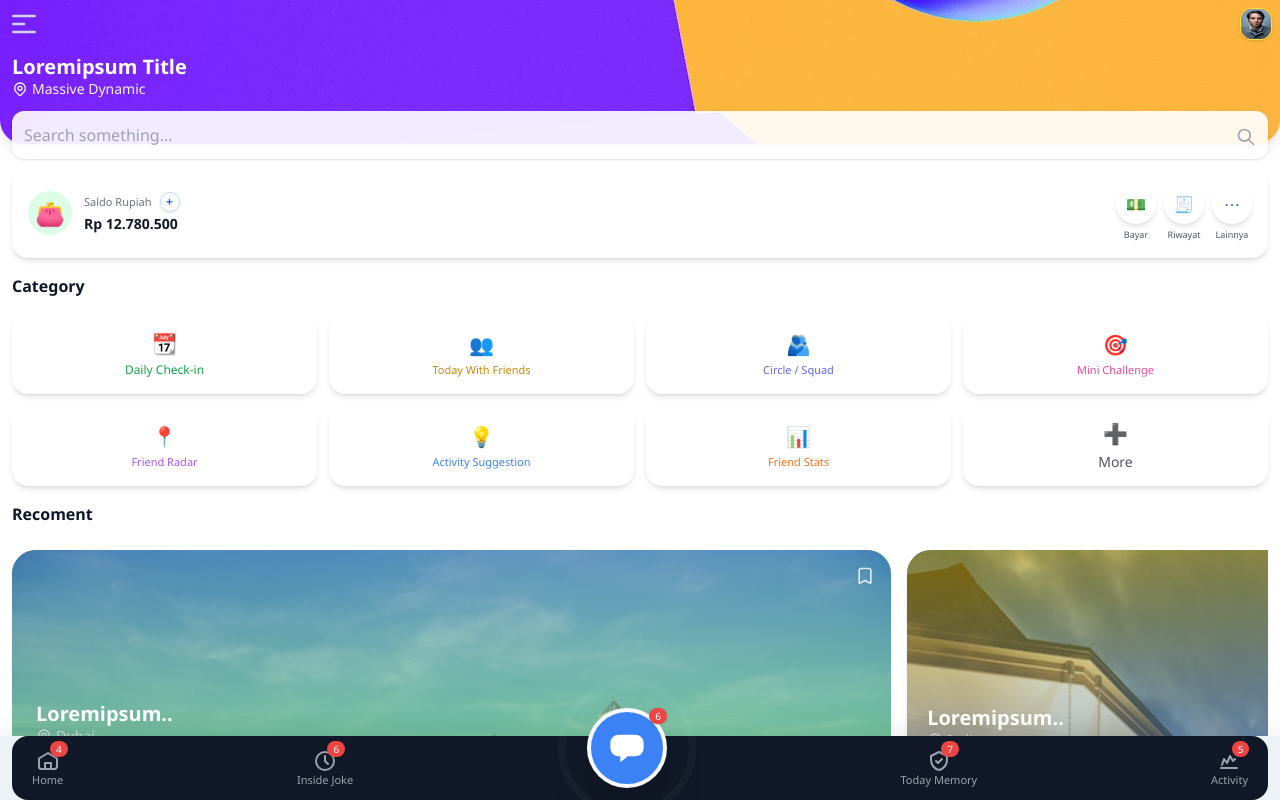
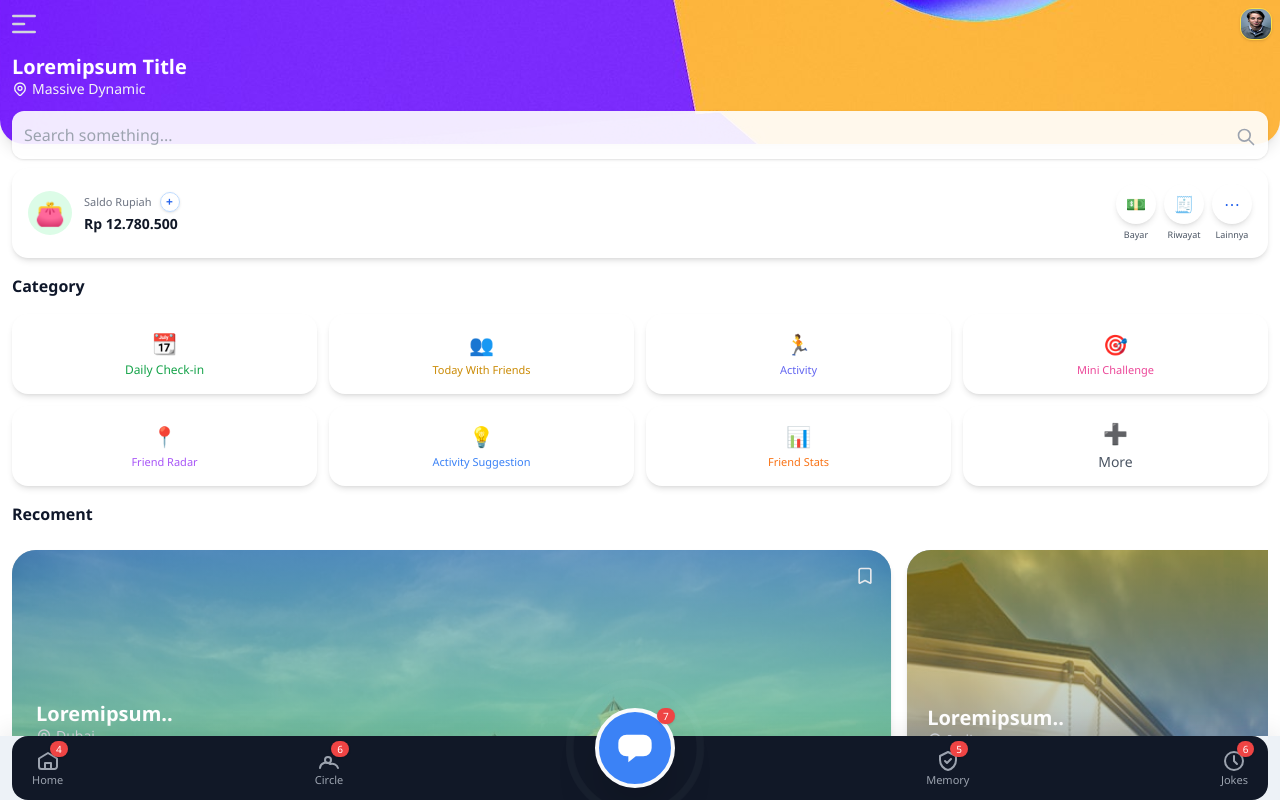
Before and after one commit to jimmytobing/JimCapasitor, a React (Vite) app: page /home in a window 1280 px wide. Built offline with nearby package versions, Linux system fonts and the light colour scheme; no server answers.

Commit message:
[PWA] perbaikan Navbar

```diff
--- a/package.json
+++ b/package.json
@@ -9,6 +9,7 @@
     "build": "vite build",
     "predeploy": "npm run build",
     "deploy": "gh-pages -d dist",
+    "pwa": "npm run deploy",
     "preview": "vite preview",
     "android": "npm run build && npx cap sync && npx cap run android"
   },
--- a/src/app/router.jsx
+++ b/src/app/router.jsx
@@ -1,13 +1,13 @@
-import { Route, Routes } from 'react-router-dom'
+import { Navigate, Route, Routes } from 'react-router-dom'
 import Home from '../features/home/Home.jsx'
-import InsideJokePage from '../features/inside-joke/InsideJokePage.jsx'
+import JokesPage from '../features/jokes/JokesPage.jsx'
 import DailyPage from '../features/daily/DailyPage.jsx'
 import TodayFriendsPage from '../features/today-friends/TodayFriendsPage.jsx'
-import CircleSquadPage from '../features/circle-squad/CircleSquadPage.jsx'
+import CirclePage from '../features/circle/CirclePage.jsx'
 import MiniChallengePage from '../features/mini-challenge/MiniChallengePage.jsx'
 import FriendRadarPage from '../features/friend-radar/FriendRadarPage.jsx'
 import ActivitySuggestionPage from '../features/activity-suggestion/ActivitySuggestionPage.jsx'
-import TodayMemoryPage from '../features/today-memory/TodayMemoryPage.jsx'
+import MemoryPage from '../features/memory/MemoryPage.jsx'
 import FriendStatsPage from '../features/friend-stats/FriendStatsPage.jsx'
 import FriendRankingPage from '../features/friend-ranking/FriendRankingPage.jsx'
 import FriendQuizPage from '../features/friend-quiz/FriendQuizPage.jsx'
@@ -28,17 +28,17 @@ export default function AppRoutes({ showToast }) {
       }}
     >
       <Route path="/home" element={<Home showToast={showToast} />} />
-      <Route path="/inside-joke" element={<InsideJokePage />} />
+      <Route path="/jokes" element={<JokesPage />} />
       <Route path="/daily" element={<DailyPage showToast={showToast} />} />
       <Route path="/today-friends" element={<TodayFriendsPage showToast={showToast} />} />
-      <Route path="/circle-squad" element={<CircleSquadPage showToast={showToast} />} />
+      <Route path="/circle" element={<CirclePage showToast={showToast} />} />
       <Route path="/mini-challenge" element={<MiniChallengePage showToast={showToast} />} />
       <Route path="/friend-radar" element={<FriendRadarPage showToast={showToast} />} />
       <Route
         path="/activity-suggestion"
         element={<ActivitySuggestionPage showToast={showToast} />}
       />
-      <Route path="/today-memory" element={<TodayMemoryPage />} />
+      <Route path="/memory" element={<MemoryPage />} />
       <Route path="/friend-stats" element={<FriendStatsPage showToast={showToast} />} />
       <Route path="/friend-quiz" element={<FriendQuizPage showToast={showToast} />} />
       <Route path="/friend-quiz/new" element={<NewFriendQuizPage showToast={showToast} />} />
@@ -49,6 +49,9 @@ export default function AppRoutes({ showToast }) {
       <Route path="/activity" element={<ActivityPage />} />
       <Route path="/chat" element={<ChatPage />} />
       <Route path="/chat/:threadId" element={<ChatDetailPage />} />
+      <Route path="/inside-joke" element={<Navigate to="/jokes" replace />} />
+      <Route path="/circle-squad" element={<Navigate to="/circle" replace />} />
+      <Route path="/today-memory" element={<Navigate to="/memory" replace />} />
     </Routes>
   )
 }
--- a/src/features/chat/ChatPage.jsx
+++ b/src/features/chat/ChatPage.jsx
@@ -22,7 +22,7 @@ export default function ChatPage() {
           <div className="bg-gradient-to-r from-slate-900 via-slate-800 to-blue-800 px-5 pb-8 pt-[calc(1rem+env(safe-area-inset-top)+1rem)] text-white">
             <button
               className="text-sm font-medium text-white/80"
-              onClick={() => navigate(circleId ? '/circle-squad' : '/')}
+              onClick={() => navigate(circleId ? '/circle' : '/')}
             >
               {'< Back'}
             </button>
--- a/src/features/circle-squad/CircleSquadPage.jsx
+++ b/src/features/circle/CirclePage.jsx
@@ -42,7 +42,7 @@ const actions = [
   { id: 'ranking', label: 'Ranking', emoji: '📊' },
 ]
 
-export default function CircleSquadPage({ showToast }) {
+export default function CirclePage({ showToast }) {
   const navigate = useNavigate()
   const notify = typeof showToast === 'function' ? showToast : () => {}
 
--- a/src/features/friend-quiz/FriendQuizPage.jsx
+++ b/src/features/friend-quiz/FriendQuizPage.jsx
@@ -46,7 +46,7 @@ export default function FriendQuizPage({ showToast }) {
           <div className="bg-gradient-to-r from-violet-700 via-fuchsia-600 to-pink-500 px-5 pb-8 pt-[calc(1rem+env(safe-area-inset-top)+1rem)] text-white">
             <button
               className="text-sm font-medium text-white/80"
-              onClick={() => navigate('/circle-squad')}
+              onClick={() => navigate('/circle')}
             >
               {'< Back'}
             </button>
--- a/src/features/friend-ranking/FriendRankingPage.jsx
+++ b/src/features/friend-ranking/FriendRankingPage.jsx
@@ -70,7 +70,7 @@ export default function FriendRankingPage({ showToast }) {
           <div className="bg-gradient-to-r from-rose-700 via-pink-600 to-orange-400 px-5 pb-8 pt-[calc(1rem+env(safe-area-inset-top)+1rem)] text-white">
             <button
               className="text-sm font-medium text-white/80"
-              onClick={() => navigate('/circle-squad')}
+              onClick={() => navigate('/circle')}
             >
               {'< Back'}
             </button>
--- a/src/features/home/Home.jsx
+++ b/src/features/home/Home.jsx
@@ -103,10 +103,10 @@ export default function Home({ showToast }) {
               </button>
               <button
                 className={`flex h-20 w-full flex-col items-center justify-center rounded-2xl bg-white p-1 text-indigo-500 shadow hover:shadow-md ${glowButtonClass}`}
-                onClick={() => navigate('/circle-squad')}
+                onClick={() => navigate('/activity')}
               >
-                <span className="text-xl">🫂</span>
-                <p className="mt-1 text-center text-[11px] leading-tight">Circle / Squad</p>
+                <span className="text-xl">🏃</span>
+                <p className="mt-1 text-center text-[11px] leading-tight">Activity</p>
               </button>
               <button
                 className={`flex h-20 w-full flex-col items-center justify-center rounded-2xl bg-white p-1 text-pink-500 shadow hover:shadow-md ${glowButtonClass}`}
--- a/src/features/inside-joke/InsideJokePage.jsx
+++ b/src/features/jokes/JokesPage.jsx
@@ -107,7 +107,7 @@ const boardItems = [
   },
 ]
 
-export default function InsideJokePage() {
+export default function JokesPage() {
   const navigate = useNavigate()
   const [openItemId, setOpenItemId] = useState('meme')
   const itemRefs = useRef({})
--- a/src/features/today-memory/TodayMemoryPage.jsx
+++ b/src/features/memory/MemoryPage.jsx
@@ -42,7 +42,7 @@ const memoryItems = [
   },
 ]
 
-export default function TodayMemoryPage() {
+export default function MemoryPage() {
   const navigate = useNavigate()
   return (
     <div className="h-screen overflow-y-auto bg-[#edf2f7] hide-scrollbar">
--- a/src/shared/components/BottomStickyNav.jsx
+++ b/src/shared/components/BottomStickyNav.jsx
@@ -55,7 +55,7 @@ export default function BottomStickyNav({ onAction }) {
           <button
         className="flex flex-col items-center text-[11px] leading-tight transition duration-200 ease-in hover:text-blue-400"
         onClick={() => {
-          handleNavClick('home', '/')
+          handleNavClick('home', '/home')
         }}
       >
         <span className="relative">
@@ -90,7 +90,7 @@ export default function BottomStickyNav({ onAction }) {
           <button
         className="flex flex-col items-center text-[11px] leading-tight transition duration-200 ease-in hover:text-blue-400"
         onClick={() => {
-          handleNavClick('explore', '/inside-joke')
+          handleNavClick('circle', '/circle')
         }}
       >
         <span className="relative">
@@ -101,21 +101,26 @@ export default function BottomStickyNav({ onAction }) {
             viewBox="0 0 24 24"
             stroke="currentColor"
           >
-            <circle cx="12" cy="12" r="9" strokeWidth="2" />
             <path
               strokeLinecap="round"
               strokeLinejoin="round"
               strokeWidth="2"
-              d="M12 7v5l3 3"
+              d="M8 11a3 3 0 116 0 3 3 0 01-6 0z"
+            />
+            <path
+              strokeLinecap="round"
+              strokeLinejoin="round"
+              strokeWidth="2"
+              d="M3 19a6 6 0 0110-3.9A6 6 0 0121 19"
             />
           </svg>
-          {badgeByApi.explore != null && (
-            <span className={badgeClass(badgeByApi.explore)}>
-              {badgeByApi.explore}
+          {badgeByApi.circle != null && (
+            <span className={badgeClass(badgeByApi.circle)}>
+              {badgeByApi.circle}
             </span>
           )}
         </span>
-        <span>Inside Joke</span>
+        <span>Circle</span>
       </button>
           <div className="flex flex-col items-center hover:text-blue-400">
             <div
@@ -150,7 +155,7 @@ export default function BottomStickyNav({ onAction }) {
           <button
         className="flex flex-col items-center text-[11px] leading-tight transition duration-200 ease-in hover:text-blue-400"
         onClick={() => {
-          handleNavClick('promo', '/today-memory')
+          handleNavClick('memory', '/memory')
         }}
       >
         <span className="relative">
@@ -174,18 +179,18 @@ export default function BottomStickyNav({ onAction }) {
               d="M9 12l2 2 4-4"
             />
           </svg>
-          {badgeByApi.promo != null && (
-            <span className={badgeClass(badgeByApi.promo)}>
-              {badgeByApi.promo}
+          {badgeByApi.memory != null && (
+            <span className={badgeClass(badgeByApi.memory)}>
+              {badgeByApi.memory}
             </span>
           )}
         </span>
-        <span>Today Memory</span>
+        <span>Memory</span>
       </button>
           <button
         className="flex flex-col items-center text-[11px] leading-tight transition duration-200 ease-in hover:text-blue-400"
         onClick={() => {
-          handleNavClick('activity', '/activity')
+          handleNavClick('insideJoke', '/jokes')
         }}
       >
         <span className="relative">
@@ -196,20 +201,21 @@ export default function BottomStickyNav({ onAction }) {
             viewBox="0 0 24 24"
             stroke="currentColor"
           >
+            <circle cx="12" cy="12" r="9" strokeWidth="2" />
             <path
               strokeLinecap="round"
               strokeLinejoin="round"
               strokeWidth="2"
-              d="M4 19h16M5 16l2-6 3 4 3-7 3 5 2-2"
+              d="M12 7v5l3 3"
             />
           </svg>
-          {badgeByApi.activity != null && (
-            <span className={badgeClass(badgeByApi.activity)}>
-              {badgeByApi.activity}
+          {badgeByApi.insideJoke != null && (
+            <span className={badgeClass(badgeByApi.insideJoke)}>
+              {badgeByApi.insideJoke}
             </span>
           )}
         </span>
-        <span>Activity</span>
+        <span>Jokes</span>
           </button>
         </div>
       </div>
--- a/src/shared/utils/badges.js
+++ b/src/shared/utils/badges.js
@@ -2,9 +2,9 @@ export const getRandomBadges = () => {
   const randomBadge = () => Math.floor(Math.random() * 9) + 1
   return {
     home: randomBadge(),
-    explore: randomBadge(),
-    promo: randomBadge(),
-    activity: randomBadge(),
+    circle: randomBadge(),
     chat: randomBadge(),
+    memory: randomBadge(),
+    insideJoke: randomBadge(),
   }
 }
```
